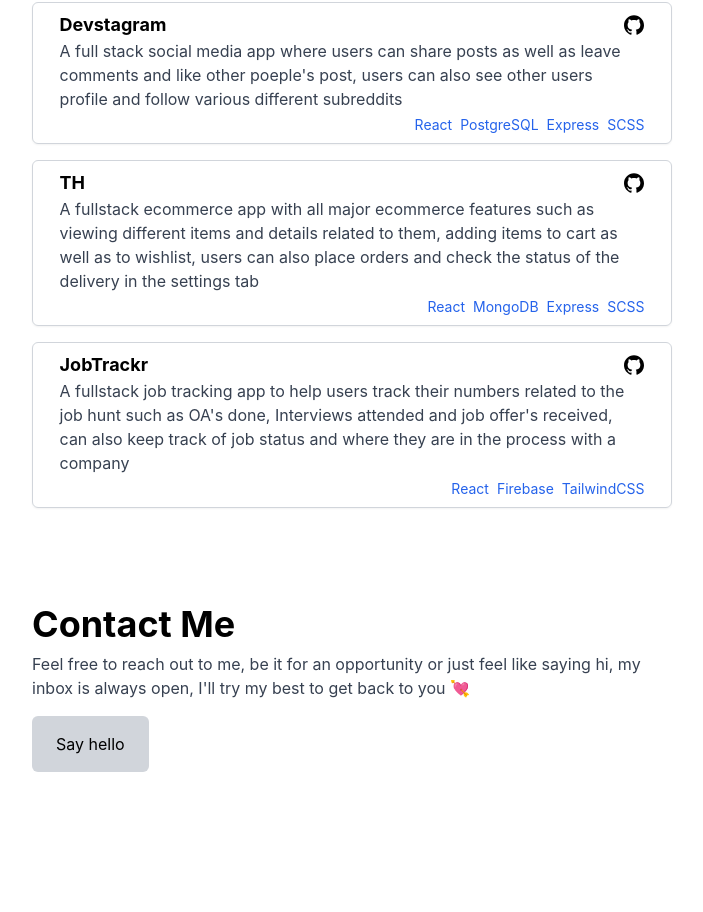
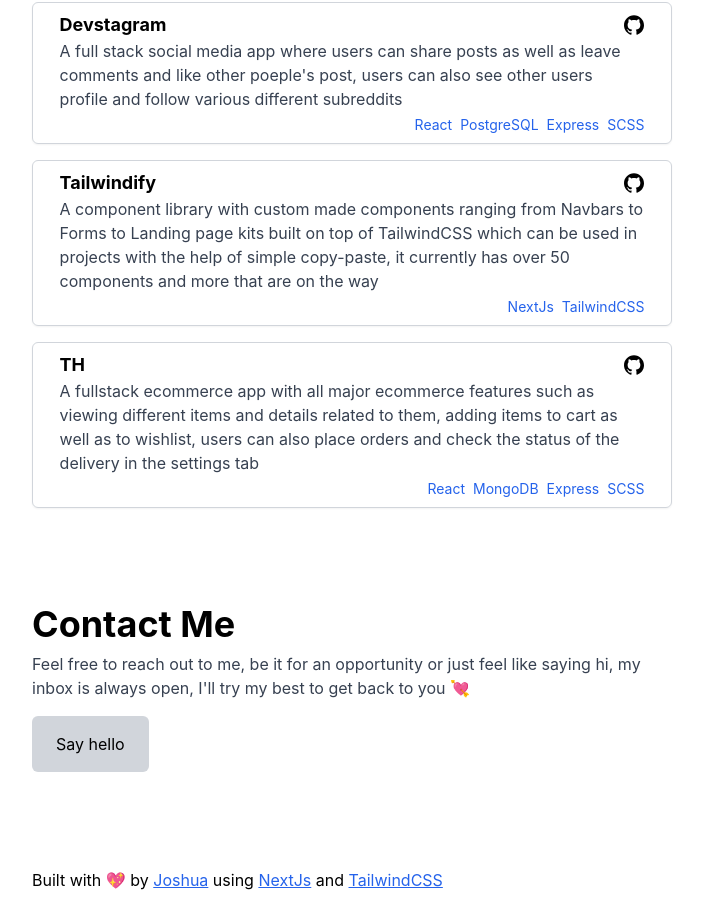
Before and after one commit to Joshuatauro/portfolio-nextjs, a Next.js app: page / in a window 1280 px wide. Shown: the part 1304-2216 px from the top of the page, without its empty margins (288-991 px from the left). Before the commit the page ends 2172 px from the top, so only its background shows below. Built offline with nearby package versions, Linux system fonts and the light colour scheme.

Commit message:
Added new project and added footer with links to resources used and original design <3

```diff
--- a/components/Navbar.jsx
+++ b/components/Navbar.jsx
@@ -30,8 +30,8 @@
   }
 
   return (
-    <nav className="w-full font-inter sticky top-0 duration-700 transition-all ">
-      <div className="m-auto w-10/12 md:w-8/12 py-6 bg-white dark:bg-black my-5 duration-700 transition-all  flex justify-between">
+    <nav className="w-full font-inter sticky top-0 duration-700 transition-all bg-white dark:bg-black ">
+      <div className="m-auto w-10/12 md:w-8/12 py-6  my-5 duration-700 transition-all  flex justify-between">
         <button className="px-3 py-3 rounded-sm bg-gray-300 dark:bg-gray-800 dark:text-white focus:outline-none" onClick={togglePreference} ><BsMoon /></button>
         <ul className="flex items-center">
           <li className="mx-2 font-normal text-gray-600 dark:text-gray-200">
--- a/components/Projects.jsx
+++ b/components/Projects.jsx
@@ -21,6 +21,14 @@
       isUnderDevelopment: true
     },
     {
+      title: "Tailwindify",
+      desc: "A component library with custom made components ranging from Navbars to Forms to Landing page kits built on top of TailwindCSS which can be used in projects with the help of simple copy-paste, it currently has over 50 components and more that are on the way ",
+      skills: ['TailwindCSS', 'NextJs'],
+      liveLink: "https://andha-app.herokuapp.com",
+      githubLink: "https://github.com/joshuatauro/tailwindify",
+      isUnderDevelopment: true
+    },
+    {
       title: "TH",
       desc: "A fullstack ecommerce app with all major ecommerce features such as viewing different items and details related to them, adding items to cart as well as to wishlist, users can also place orders and check the status of the delivery in the settings tab",
       skills: ['SCSS', 'Express', 'MongoDB', 'React'],
@@ -28,14 +36,7 @@
       githubLink: "https://github.com/Joshuatauro/MERN-ecommerce",
       isUnderDevelopment: true
     },
-    {
-      title: "JobTrackr",
-      desc: "A fullstack job tracking app to help users track their numbers related to the job hunt such as OA's done, Interviews attended and job offer's received, can also keep track of job status and where they are in the process with a company",
-      skills: ['TailwindCSS', 'Firebase', 'React'],
-      liveLink: "https://andha-app.herokuapp.com",
-      githubLink: "https://github.com/joshuatauro/jobtrackr",
-      isUnderDevelopment: true
-    },
+
   ]
 
   return (
--- a/pages/index.js
+++ b/pages/index.js
@@ -21,6 +21,9 @@
       <Skills />
       <Projects />
       <Contact />
+      <section className=" w-10/12 md:w-6/12 m-auto text-black dark:text-white pb-5">
+        Built with 💖 by <a href="https://github.com/joshuatauro" target="_blank" className="text-blue-600 dark:text-blue-400 underline">Joshua</a> using <a href="https://nextjs.org" target="_blank" className="text-blue-600 dark:text-blue-400 underline">NextJs</a> and <a href="https://tailwindcss.com" target="_blank" className="text-blue-600 dark:text-blue-400 underline">TailwindCSS</a>
+      </section>
     </div>
     </>
   )
```
